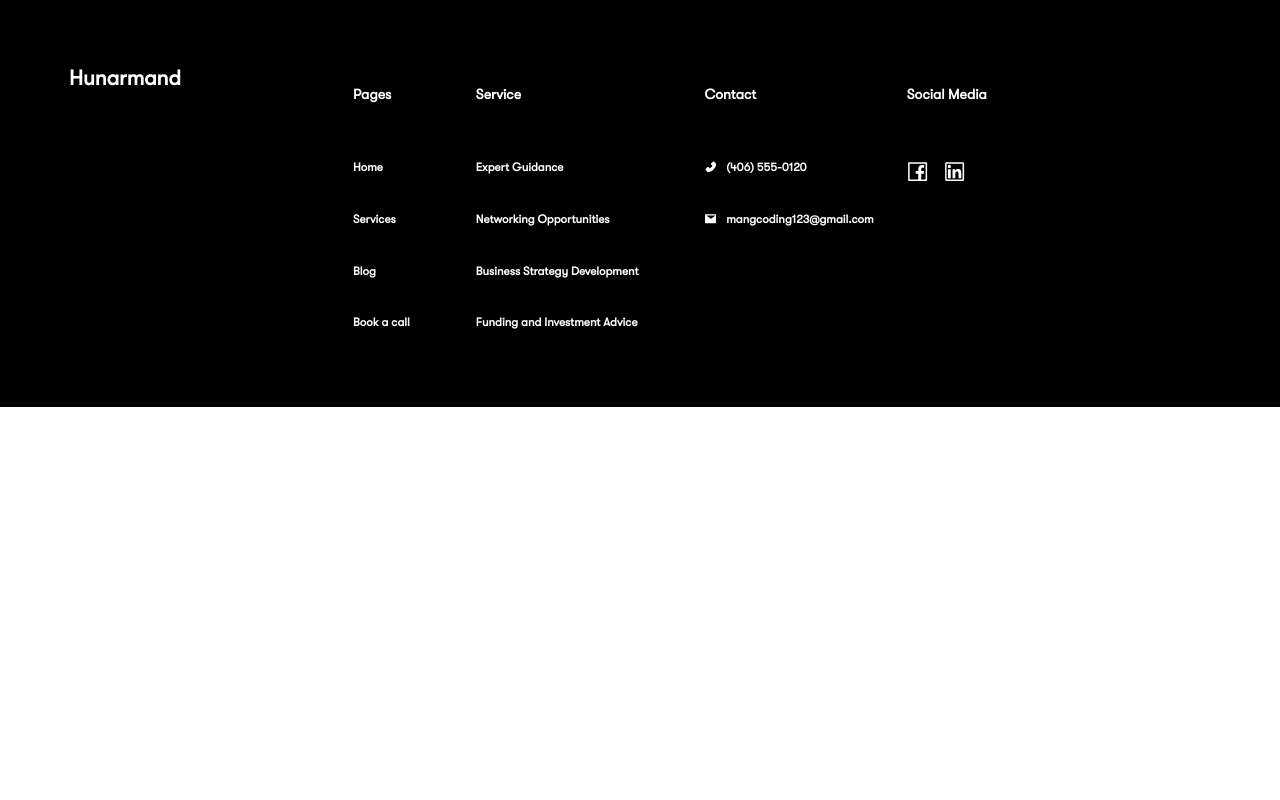
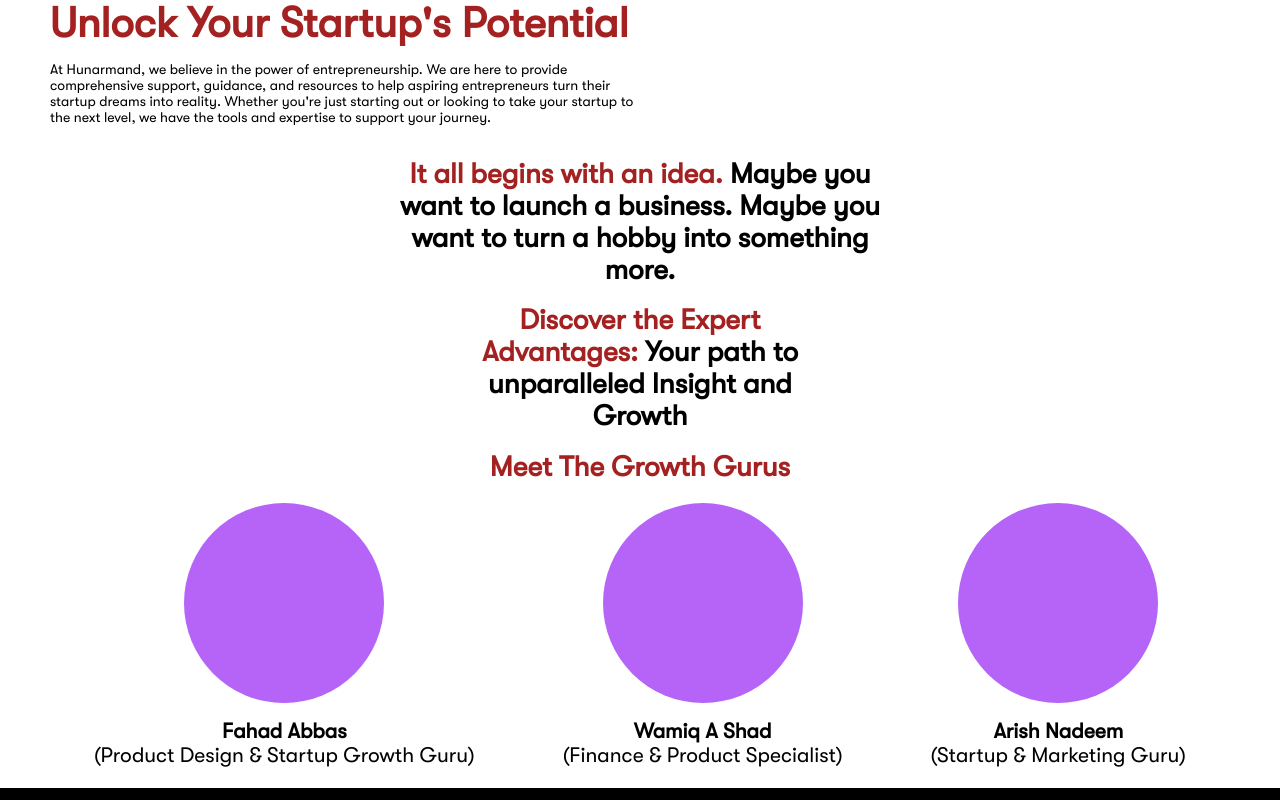
Before and after one commit to habiburehman/hunermand, a React (Create React App) app: page / in a window 1280 px wide. Shown: the part 220-1020 px from the top of the page. Before the commit the page ends 800 px from the top, so only its background shows below. Built offline with nearby package versions, Linux system fonts and the light colour scheme.

Commit message:
Adding profile section on Home page

```diff
--- a/src/components/Home.jsx
+++ b/src/components/Home.jsx
@@ -1,5 +1,97 @@
 import React from "react";
+import Section from "./common/Section";
+import { Row, Col } from "antd";
+import styled from "styled-components";
+import ProfileCard from "./ProfileCard";
 
-export default function Services() {
-  return <h1>Home</h1>;
+const Heading = styled.h1`
+  text-align: ${({ align }) => align};
+  color: #a42121;
+  margin-bottom: ${({ marginbottom }) => (marginbottom ? marginbottom : 0)};
+`;
+
+export default function Home() {
+  return (
+    <Row style={{ marginTop: "100px" }} justify="center">
+      <Col span={24}>
+        <Section
+          leftContent={
+            <Row>
+              <Col span={24}>
+                <div
+                  style={{
+                    fontSize: "42px",
+                    fontWeight: "bold",
+                    color: "#A42121",
+                  }}
+                >
+                  Unlock Your Startup&apos;s Potential
+                </div>
+              </Col>
+              <Col span={24}>
+                <p>
+                  At Hunarmand, we believe in the power of entrepreneurship. We
+                  are here to provide comprehensive support, guidance, and
+                  resources to help aspiring entrepreneurs turn their startup
+                  dreams into reality. Whether you're just starting out or
+                  looking to take your startup to the next level, we have the
+                  tools and expertise to support your journey.
+                </p>
+              </Col>
+            </Row>
+          }
+        />
+      </Col>
+      <Col span={10}>
+        <Heading align="center">
+          It all begins with an idea.
+          <span style={{ color: "#000000" }}>
+            {" "}
+            Maybe you want to launch a business. Maybe you want to turn a hobby
+            into something more.
+          </span>
+        </Heading>
+      </Col>
+      <Col span={24}>
+        <Row justify="center">
+          <Col span={8}>
+            <Heading align="center">
+              Discover the Expert Advantages:
+              <span style={{ color: "#000000" }}>
+                {" "}
+                Your path to unparalleled Insight and Growth
+              </span>
+            </Heading>
+          </Col>
+        </Row>
+      </Col>
+      <Col span={10}>
+        <Heading align="center" marginbottom="20px">
+          Meet The Growth Gurus
+        </Heading>
+      </Col>
+      <Col span={24}>
+        <Row justify="space-around">
+          <Col>
+            <ProfileCard
+              name="Fahad Abbas"
+              designation="(Product Design & Startup Growth Guru)"
+            />
+          </Col>
+          <Col>
+            <ProfileCard
+              name="Wamiq A Shad"
+              designation="(Finance & Product Specialist)"
+            />
+          </Col>
+          <Col>
+            <ProfileCard
+              name="Arish Nadeem"
+              designation="(Startup & Marketing Guru)"
+            />
+          </Col>
+        </Row>
+      </Col>
+    </Row>
+  );
 }
--- /dev/null
+++ b/src/components/ProfileCard.jsx
@@ -0,0 +1,42 @@
+import React from "react";
+import { Row, Col } from "antd";
+import styled from "styled-components";
+
+const Container = styled(Row)`
+  flex-direction: column;
+`;
+
+const ProfilePic = styled.div`
+  background-color: #b564f7;
+  width: 200px;
+  height: 200px;
+  border-radius: 200px;
+  margin-bottom: 16px;
+`;
+
+const ProfileName = styled.p`
+  font-weight: 700;
+  font-size: 1.5em;
+  margin: 0px;
+`;
+
+const ProfileDesignation = styled.p`
+  font-size: 1.5em;
+  margin-top: 0px;
+`;
+
+export default function ProfileCard({ name, designation }) {
+  return (
+    <Container align="middle">
+      <Col>
+        <ProfilePic />
+      </Col>
+      <Col>
+        <ProfileName>{name}</ProfileName>
+      </Col>
+      <Col>
+        <ProfileDesignation>{designation}</ProfileDesignation>
+      </Col>
+    </Container>
+  );
+}
--- a/src/components/Services.jsx
+++ b/src/components/Services.jsx
@@ -109,7 +109,7 @@
         <Heading align="left">Ignite Your Startup Revolution:</Heading>
       </Col>
       <Col span={18}>
-        <p>
+        <p style={{ marginBottom: "2.3em" }}>
           Join the revolution at Hunarmand and witness the extraordinary unfold.
           Together, we'll shatter the boundaries of what's possible, rewrite the
           rules of success, and forge a new era of entrepreneurial brilliance.
```
